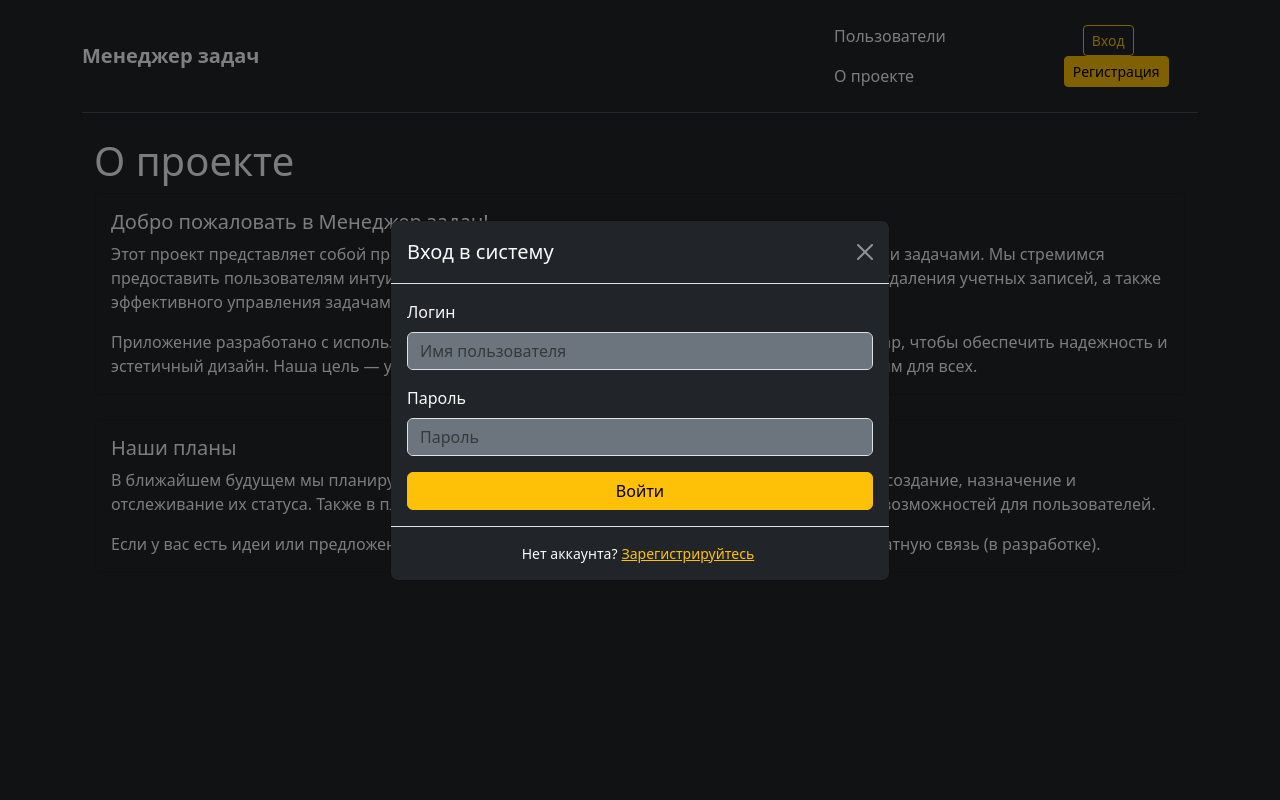
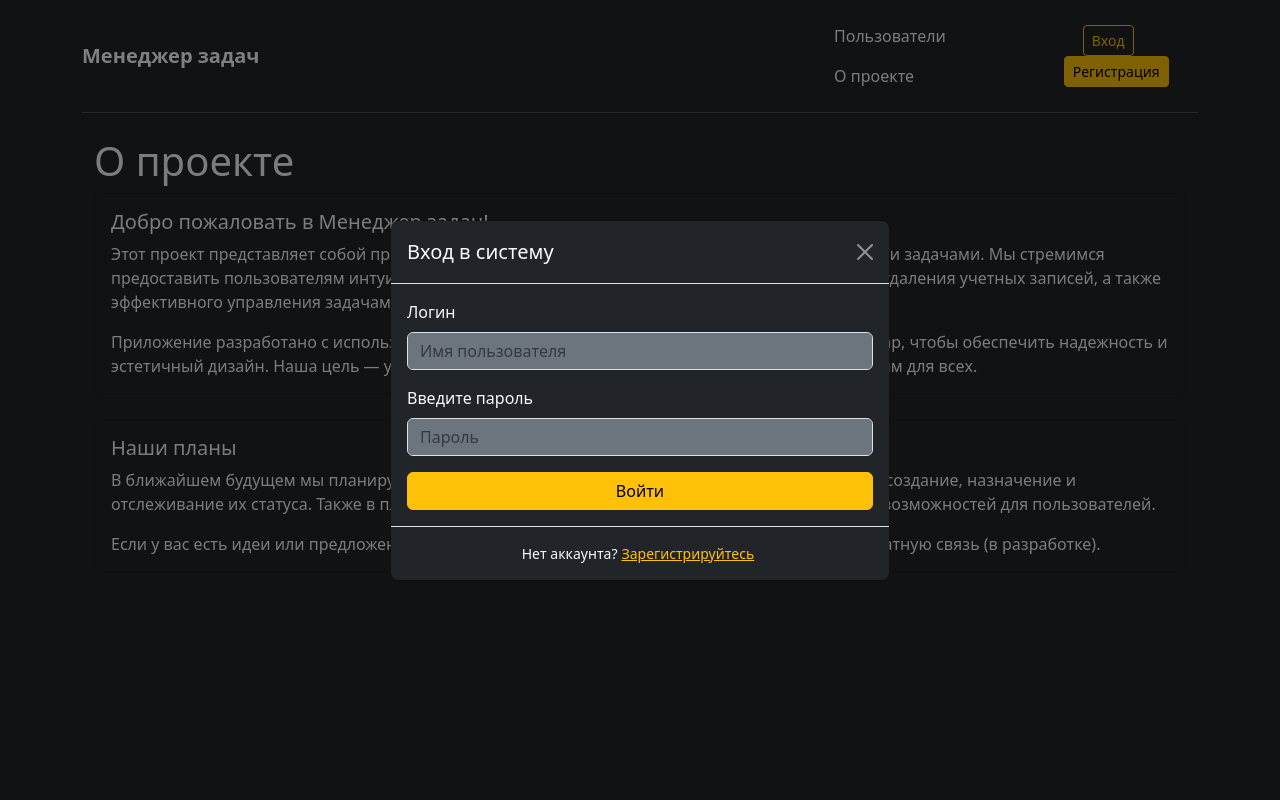
Before and after one commit to IvanFoksha/python-project-52, a Django app: template task_manager/templates/about.html in a window 1280 px wide, after a click on "Вход". Run offline with Django 5.2, Linux system fonts and the light colour scheme; the template is opened without the code that fills it, so the values that code supplies are empty; some libraries are stand-ins or nearby versions.

Commit message:
Update base template - for pass

```diff
--- a/task_manager/templates/base.html
+++ b/task_manager/templates/base.html
@@ -200,7 +200,9 @@
                   />
                 </div>
                 <div class="mb-3">
-                  <label for="id_password" class="form-label">Пароль</label>
+                  <label for="id_password" class="form-label"
+                    >Введите пароль</label
+                  >
                   <input
                     type="password"
                     class="form-control bg-secondary text-light"
```
